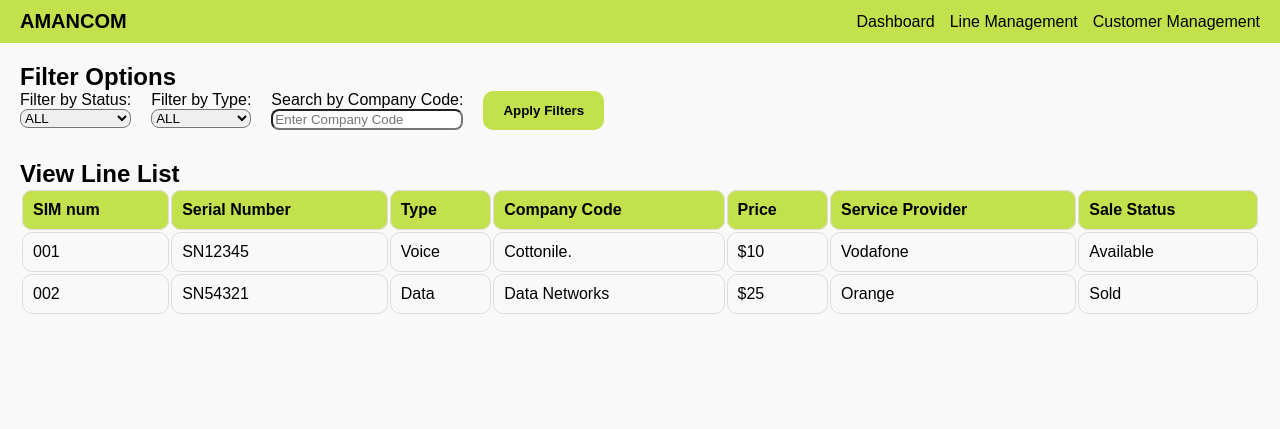
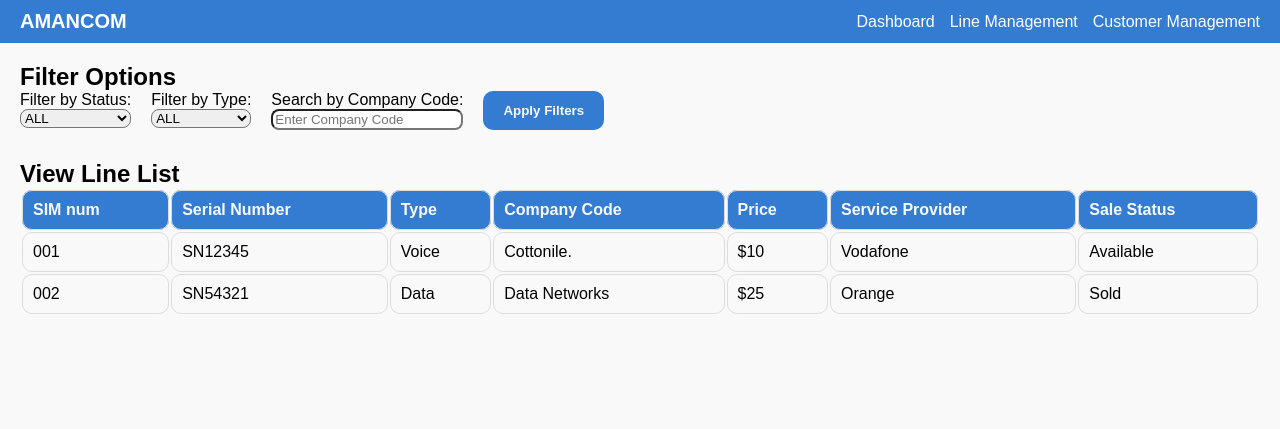
Before and after one commit to Ma7moud-Mansour/Amanco_Lines_System, a PHP site: template Templates/Lines_inventory.html in a window 1280 px wide. Shown: the top 429 px of the page. Run offline with PHP 8.4, Linux system fonts and the light colour scheme; the template is opened without the code that fills it, so the values that code supplies are empty.

Commit message:
Edit in Website colors

```diff
--- a/Style/Client_Profile.css
+++ b/Style/Client_Profile.css
@@ -91,7 +91,7 @@
 }
 
 header nav .active {
-  color: #c4d82c;
+  color: #337cd1;
   font-weight: bold;
 }
 
@@ -136,7 +136,7 @@
 }
 
 th {
-  background-color: #c4d82c;
+  background-color: #337cd1;
   color: white;
 }
 
--- a/Style/lines_style.css
+++ b/Style/lines_style.css
@@ -21,7 +21,7 @@
     display: flex;
     justify-content: space-between;
     align-items: center;
-    background-color: #c3e04d;
+    background-color: #337cd1;
     padding: 10px 20px;
 }
 
@@ -29,6 +29,7 @@
 header .logo {
     font-weight: bold;
     font-size: 20px;
+    color: #ffffff;
 }
 
 header nav ul {
@@ -39,7 +40,7 @@
 
 header nav a {
     text-decoration: none;
-    color: black;
+    color: rgb(255, 255, 255);
 }
 
 main {
@@ -58,7 +59,7 @@
 }
 
 thead {
-    background-color: #c3e04d;
+    background-color: #337cd1;
 }
 
 th, td {
@@ -66,6 +67,9 @@
     padding: 10px;
     text-align: left;
     border-radius: 10px;
+}
+th {
+    color: #f9f9f9;
 }
 
 .filter-options form {
@@ -89,17 +93,22 @@
     border-radius: 8px;
 }
 
+header nav .active {
+    color: #001b3b;
+}
+
 button {
-    background-color: #c3e04d;
+    background-color: #337cd1;
     border: none;
     padding: 10px 20px;
     cursor: pointer;
     font-weight: bold;
     border-radius: 10px;
+    color: #f9f9f9;
 }
 
 button:hover{
-    background-color:#a9cc3f;
+    background-color:#337cd1;
     ;
 }
 
--- a/Templates/Line_Manegement.php
+++ b/Templates/Line_Manegement.php
@@ -62,6 +62,7 @@
             <ul>
                 <li><a href="Dashboard.php">Dashboard</a></li>
                 <li><a href="Line_Manegement.php" class="active">Line Inventory</a></li>
+                <li><a href="add_line.php">Add Line</a></li>
                 <li><a href="add_customer.php">Add Customer</a></li>
             </ul>
         </nav>
@@ -72,7 +73,7 @@
             <h2>Filter Options</h2>
             <form method="GET" action="Line_Manegement.php">
                 <div>
-                    <label for="Is_Sold">Filter by Is_Sold:</label>
+                    <label for="Is_Sold">Filter by Sale Status:</label>
                     <select id="Is_Sold" name="Is_Sold">
                         <option value="all">ALL</option>
                         <option value="available">Available</option>
```
Also changed, not shown: Style/Dashboard.css (+4 -4 lines), Templates/Client_Profile.php (+11 -2 lines), Templates/add_line.php (+13 -2 lines).
